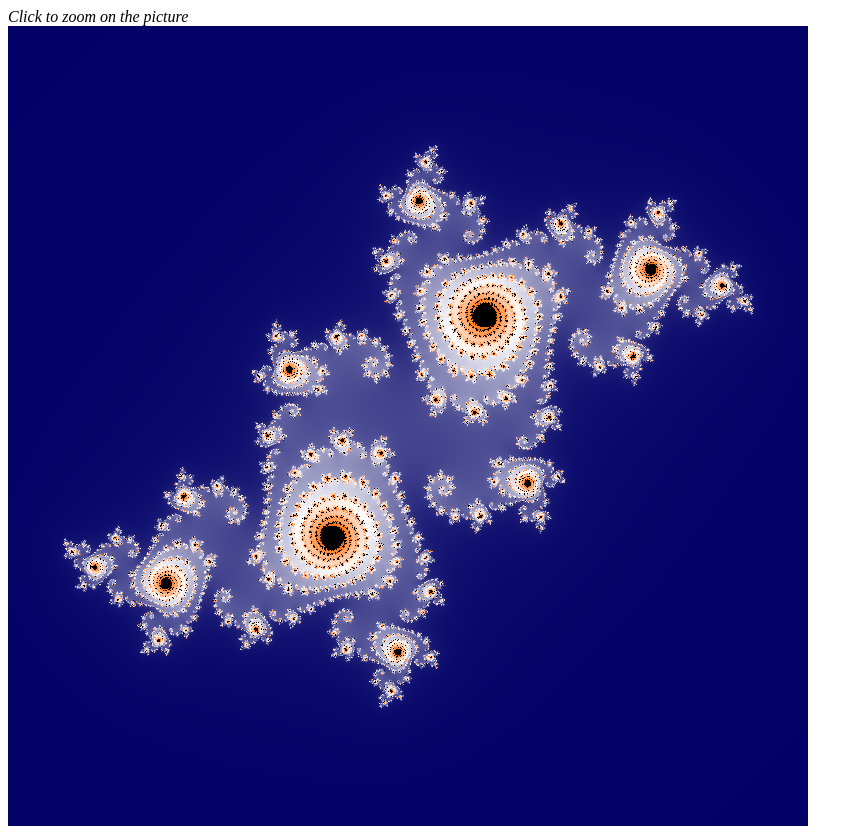
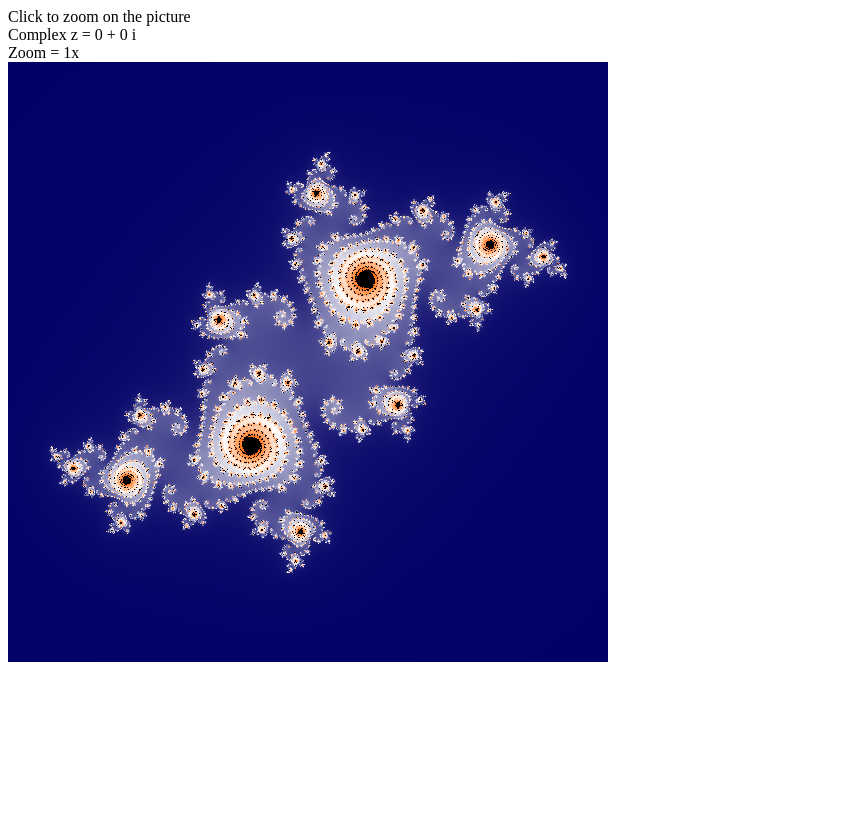
Before and after one commit to jsrdescamps/jfractal, a plain HTML site: page demo.html in a window 1280 px wide. Shown: the whole page, without its empty margins (0-863 px from the left). After the commit the page ends 800 px from the top, so only its background shows below. Drawn offline with Linux system fonts and the light colour scheme.

Commit message:
Refactoring and demo updated

```diff
--- a/demo.html
+++ b/demo.html
@@ -5,12 +5,15 @@
   <title>JsFractalGenerator Demo</title>
 </head>
 <body>
-  <em>Click to zoom on the picture</em><br>
-  <canvas id="canvas" width="800" height="800"></canvas>
+  Click to zoom on the picture<br>
+  Complex z = <span id="z-re"></span> + <span id="z-im"></span> i<br>
+  Zoom = <span id="zoom"></span>x<br>
+  <canvas id="canvas" width="600" height="600"></canvas>
+
   <script src="palette.js"></script>
   <script src="fractal.js"></script>
   <script>
-  new Fractal2D.Fractal(
+  var fractal = new Fractal2D.Fractal(
       new Fractal2D.Image("canvas"),
       new Palette.Color(0, 0, 0, 255),
       new Palette.ColorMap(1024, [
@@ -31,7 +34,29 @@
         //new Fractal2D.Complex(0.27334, 0.00742)
         //new Fractal2D.Complex(-0.7, 0.27015)
       )
-  ).draw();
+  );
+  fractal.draw();
+
+  var updateData = function() {
+    var complex = fractal.getComplex();
+    document.getElementById('z-re').innerHTML = complex.a;
+    document.getElementById('z-im').innerHTML = complex.b;
+    document.getElementById('zoom').innerHTML = fractal.getZoom();
+  };
+  updateData();
+
+  document.getElementById('canvas').addEventListener(
+    'click',
+    function(e) {
+      var cursor = new Fractal2D.Position(
+        fractal.image.getCursorPosition(e).x,
+        fractal.image.getCursorPosition(e).y
+      );
+      fractal.translate(cursor).zoom(cursor).draw();
+      updateData();
+    },
+    false
+  );
   </script>
 </body>
 </html>
--- a/fractal.js
+++ b/fractal.js
@@ -1,7 +1,7 @@
 /**
  * Small library to generate 2D fractals
  *
- * @version 0.2.0
+ * @version 0.3.0
  * @author Julien Descamps
  * @todo Documentation
  * @todo Add default parameters
@@ -55,6 +55,16 @@ var Fractal2D = (function() {
     this.y -= (position.y - origin.y);
   };
 
+  /**
+   * @todo use callback ?
+   */
+  Position.prototype.toComplex = function(factor, position) {
+    return new Complex(
+      factor.x * (this.x - position.x),
+      factor.y * (this.y - position.y)
+    );
+  };
+
   /**************************
    * Image management class *
    **************************/
@@ -102,10 +112,6 @@ var Fractal2D = (function() {
     return position;
   };
 
-  Image.prototype.addClickListener = function(callback) {
-    this.canvas.addEventListener("click", callback, false);
-  };
-
   /********************************
    * Fractal algorithm interfaces *
    ********************************/
@@ -148,28 +154,18 @@ var Fractal2D = (function() {
    * @todo Manage defaults
    */
   var Fractal = function(image, mainColor, colorMap, algorithm) {
-    this.image        = image;
-    this.mainColor    = mainColor;
-    this.colorMap     = colorMap;
-    this.algorithm    = algorithm;
-    this.origin       = new Position(this.image.width / 2, this.image.height / 2);
-    this.position     = new Position(this.origin.x, this.origin.y);
-    this.zoomFactor   = 2;
-    this.imRange      = 3;
-    this.reRange      = 3;
-    this.scaleFactorX = this.reRange / this.image.width;
-    this.scaleFactorY = this.imRange / this.image.height;
-    var that          = this;
-
-    this.image.addClickListener(
-      function(e) {
-        cursor = new Position(
-          that.image.getCursorPosition(e).x,
-          that.image.getCursorPosition(e).y
-        );
-        that.translate(cursor).zoom(cursor).draw();
-      }
-    );
+    this.image       = image;
+    this.mainColor   = mainColor;
+    this.colorMap    = colorMap;
+    this.algorithm   = algorithm;
+    this.origin      = new Position(this.image.width / 2, this.image.height / 2);
+    this.position    = new Position(this.origin.x, this.origin.y);
+    this.zoomFactor  = 2;
+    this.range       = { a: 3, b: 3};
+    this.scaleFactor = {
+      x: this.range.a / this.image.width,
+      y: this.range.b / this.image.height
+    };
   };
 
   Fractal.prototype.setZoomFactor = function(zoomFactor) {
@@ -178,16 +174,22 @@ var Fractal2D = (function() {
     return this;
   };
 
-  Fractal.prototype.setReRange = function(reRange) {
-    this.reRange = reRange;
+  Fractal.prototype.setRange = function(range) {
+    this.range = range;
 
     return this;
   };
 
-  Fractal.prototype.setImRange = function(imRange) {
-    this.imRange = imRange;
+  Fractal.prototype.getZoom = function() {
+    return this.range.a / (this.image.width * this.scaleFactor.x);
+  };
 
-    return this;
+  Fractal.prototype.getPosition = function() {
+    return this.position;
+  };
+
+  Fractal.prototype.getComplex = function() {
+    return this.position.toComplex(this.scaleFactor, this.origin);
   };
 
   /**
@@ -199,9 +201,7 @@ var Fractal2D = (function() {
     for (y = 0; y < this.image.height; y++) {
       for (x = 0; x < this.image.width; x++) {
         bailIter = this.algorithm.iterate(
-          new Complex(
-            this.scaleFactorX * (x - this.position.x),
-            this.scaleFactorY * (y - this.position.y))
+          new Position(x, y).toComplex(this.scaleFactor, this.position)
         );
         if (bailIter.floorValue == this.algorithm.maxIter) {
           this.image.setPixel(x, y, this.mainColor);
@@ -215,8 +215,8 @@ var Fractal2D = (function() {
   };
 
   Fractal.prototype.zoom = function(position) {
-    this.scaleFactorX /= this.zoomFactor;
-    this.scaleFactorY /= this.zoomFactor;
+    this.scaleFactor.x /= this.zoomFactor;
+    this.scaleFactor.y /= this.zoomFactor;
     this.position.zoom(this.origin, this.zoomFactor);
 
     return this;
```
